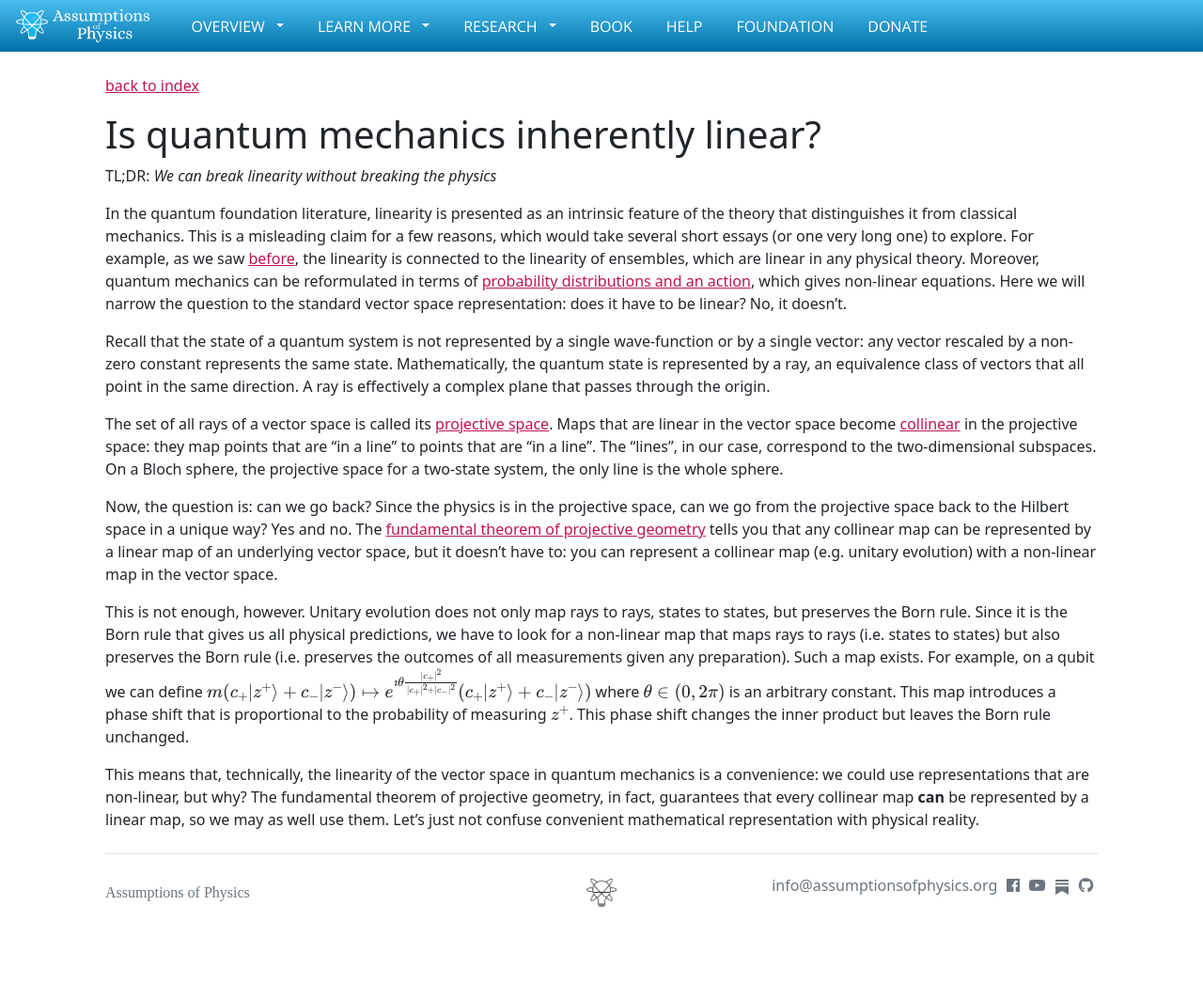
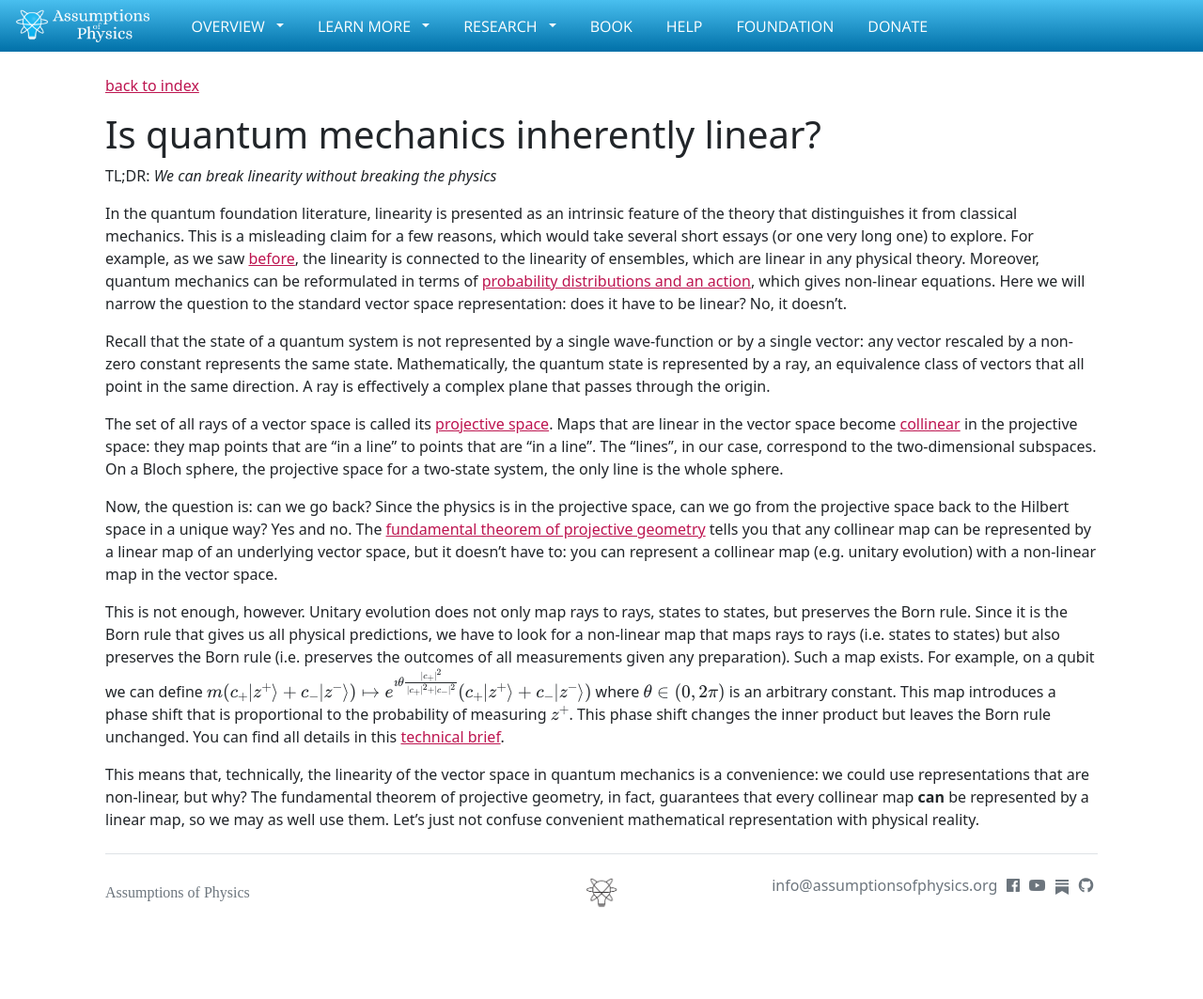
Before and after one commit to assumptionsofphysics/assumptionsofphysics.github.io, a Jekyll site: the page built from _essays/2026-05-15-is-quantum-linear.md, in a window 1280 px wide. Shown: the whole page at 94% size. Built offline with Jekyll 4.4.1, drawn with Linux system fonts in a browser that asks for light colours; nearby versions of some CDN libraries; some web fonts are replaced; a script that is not in the unit is left out.

Commit message:
Added link to technical brief

```diff
--- a/_essays/2026-05-15-is-quantum-linear.md
+++ b/_essays/2026-05-15-is-quantum-linear.md
@@ -14,6 +14,6 @@
 
 Now, the question is: can we go back? Since the physics is in the projective space, can we go from the projective space back to the Hilbert space in a unique way? Yes and no. The [fundamental theorem of projective geometry](https://en.wikipedia.org/wiki/Homography#Fundamental_theorem_of_projective_geometry) tells you that any collinear map can be represented by a linear map of an underlying vector space, but it doesn't have to: you can represent a collinear map (e.g. unitary evolution) with a non-linear map in the vector space.
 
-This is not enough, however. Unitary evolution does not only map rays to rays, states to states, but preserves the Born rule. Since it is the Born rule that gives us all physical predictions, we have to look for a non-linear map that maps rays to rays (i.e. states to states) but also preserves the Born rule (i.e. preserves the outcomes of all measurements given any preparation). Such a map exists. For example, on a qubit we can define $$m(c_{+} \vert z^+ \rangle + c_{-} \vert z^- \rangle) \mapsto e^{\imath \theta \frac{\vert c_{+}\vert^2}{\vert c_{+}\vert^2+\vert c_{-}\vert^2}} ( c_{+} \vert z^+ \rangle + c_{-}  \vert z^- \rangle)$$ where $$\theta \in (0,2\pi)$$ is an arbitrary constant. This map introduces a phase shift that is proportional to the probability of measuring $$z^+$$. This phase shift changes the inner product but leaves the Born rule unchanged.
+This is not enough, however. Unitary evolution does not only map rays to rays, states to states, but preserves the Born rule. Since it is the Born rule that gives us all physical predictions, we have to look for a non-linear map that maps rays to rays (i.e. states to states) but also preserves the Born rule (i.e. preserves the outcomes of all measurements given any preparation). Such a map exists. For example, on a qubit we can define $$m(c_{+} \vert z^+ \rangle + c_{-} \vert z^- \rangle) \mapsto e^{\imath \theta \frac{\vert c_{+}\vert^2}{\vert c_{+}\vert^2+\vert c_{-}\vert^2}} ( c_{+} \vert z^+ \rangle + c_{-}  \vert z^- \rangle)$$ where $$\theta \in (0,2\pi)$$ is an arbitrary constant. This map introduces a phase shift that is proportional to the probability of measuring $$z^+$$. This phase shift changes the inner product but leaves the Born rule unchanged. You can find all details in this [technical brief](https://assumptionsofphysics.org/autogen/briefs/008-NonLinearQuantum.pdf).
 
 This means that, technically, the linearity of the vector space in quantum mechanics is a convenience: we could use representations that are non-linear, but why? The fundamental theorem of projective geometry, in fact, guarantees that every collinear map **can** be represented by a linear map, so we may as well use them. Let's just not confuse convenient mathematical representation with physical reality.
```
